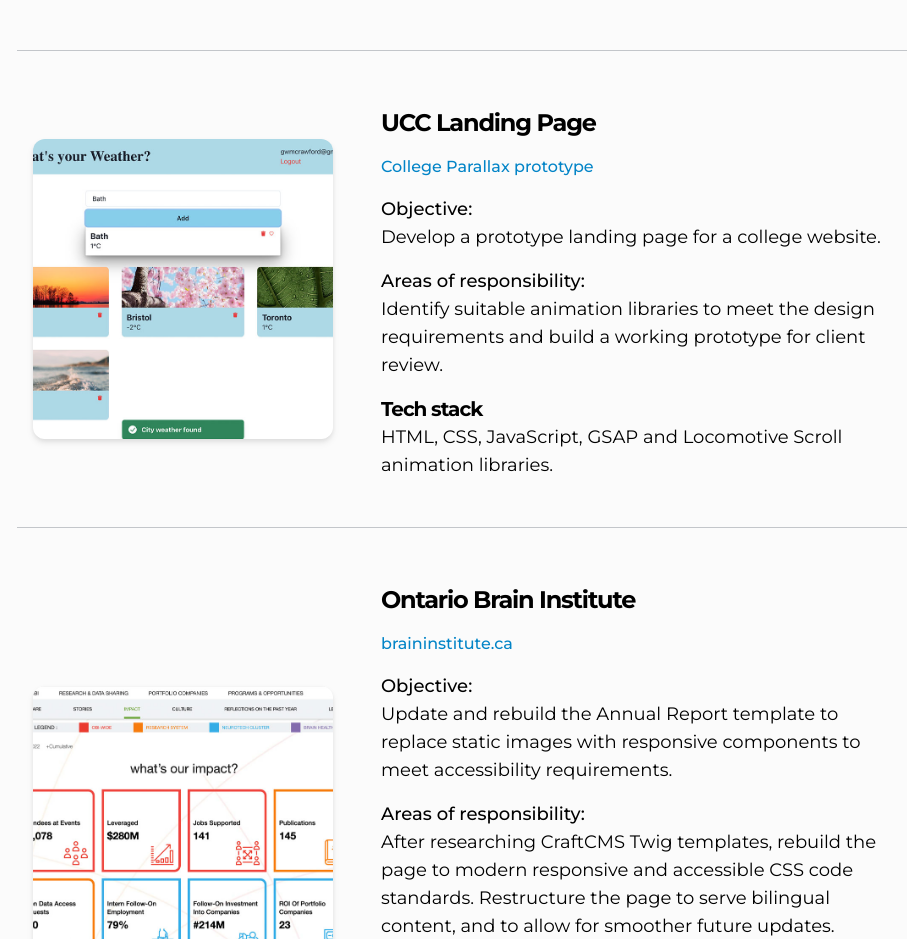
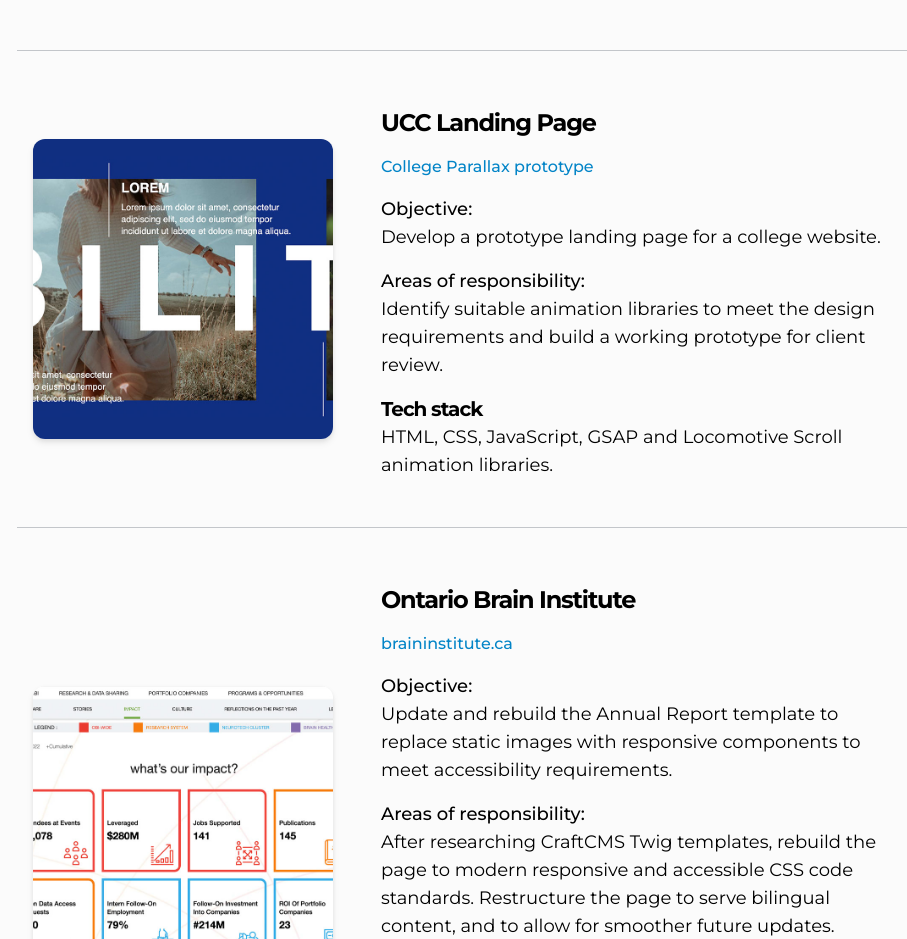
Before and after one commit to camford489/guycrawford, a Next.js app: page / in a window 1280 px wide. Shown: the part 2520-3459 px from the top of the page, without its empty margins (159-1066 px from the left). Built offline with nearby package versions, Linux system fonts and the light colour scheme.

Commit message:
Updated parallax thumbnail

```diff
--- a/app/page.js
+++ b/app/page.js
@@ -291,7 +291,7 @@
       </motion.section>
       <motion.section variants={imageAnimateChild} initial="hidden" ref={ref} animate={controls} className=" px-4 py-8 dark:bg-slate-800 flex flex-col md:flex-row items-center mx-2 md:mx-auto">
         <Link href="https://flaxandblazer.com/parallax/" target='_blank'>
-        <Image className="object-cover w-[600px] md:min-w-[300px] h-auto md:min-h-[300px] rounded-xl drop-shadow-md hover:drop-shadow-xl transition duration-175 ease-in-out hover:scale-105" src="/img/weather.jpg" alt="" width={600} height={600} />
+        <Image className="object-cover w-[600px] md:min-w-[300px] h-auto md:min-h-[300px] rounded-xl drop-shadow-md hover:drop-shadow-xl transition duration-175 ease-in-out hover:scale-105" src="/img/parallax.jpg" alt="" width={600} height={600} />
         </Link>
         <div className="pt-6 md:ml-4 md:px-8 text-left space-y-4">
           <blockquote>
```
Also changed, not shown: public/img/parallax.jpg (added).
